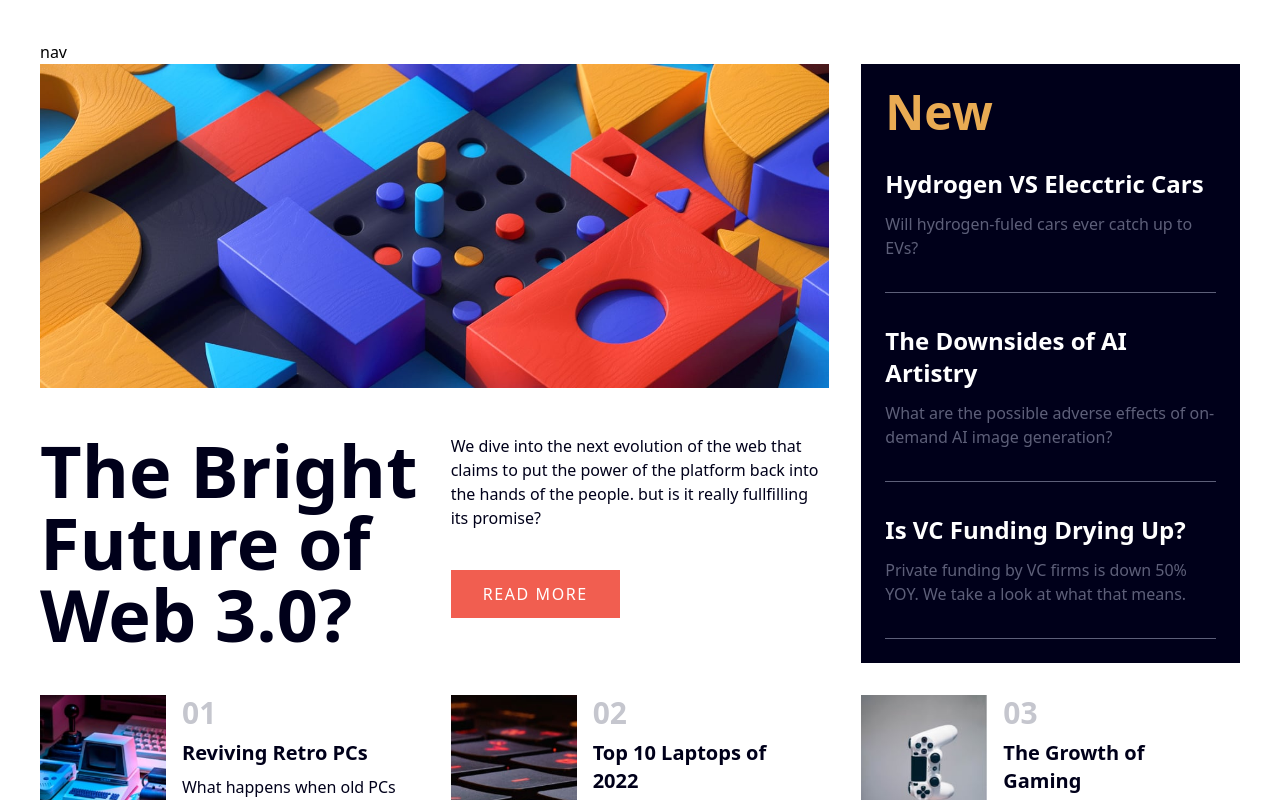
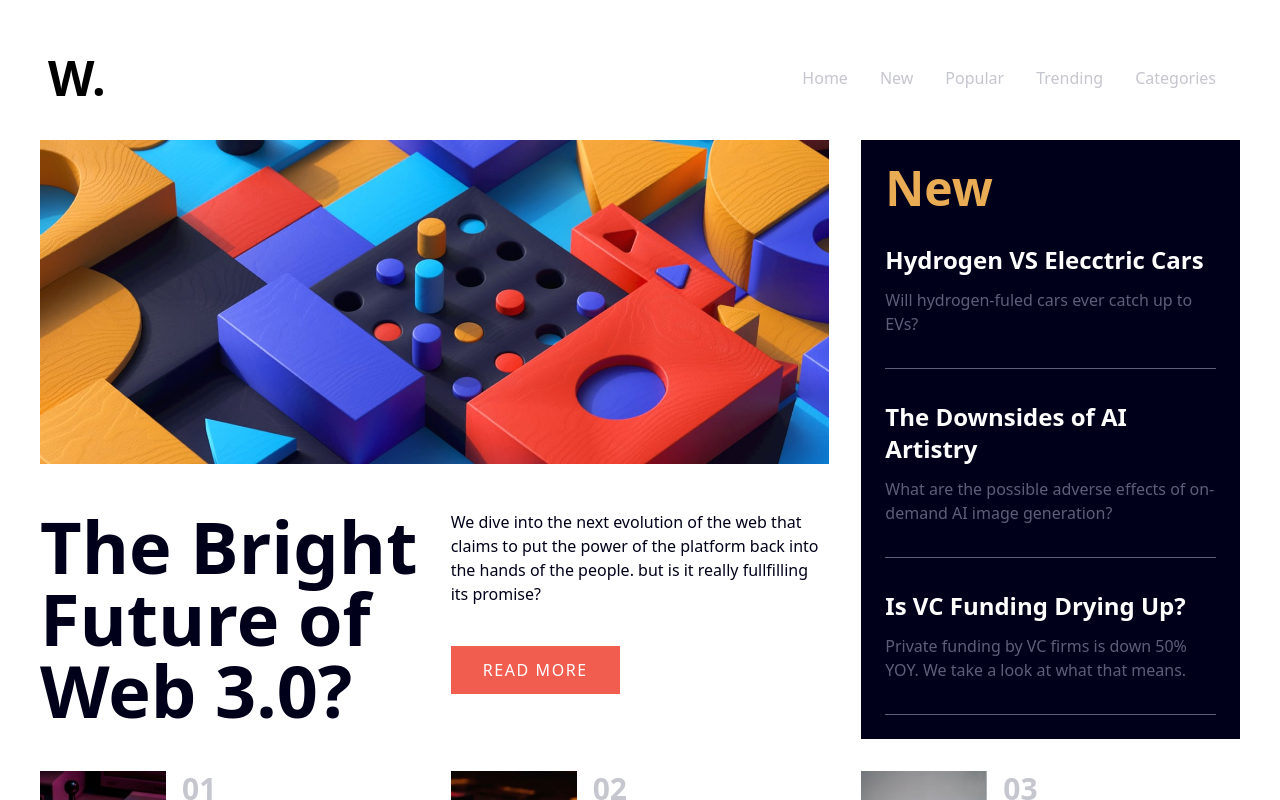
Before and after one commit to ronnie-rios/news-homepage, a React (Create React App) app in the folder frontend/: page / in a window 1280 px wide. Shown: the top 800 px of the page. Built offline with nearby package versions, Linux system fonts and the light colour scheme.

Commit message:
added navbar component

```diff
--- a/frontend/src/ui/Navbar.jsx
+++ b/frontend/src/ui/Navbar.jsx
@@ -2,9 +2,18 @@ import React from 'react'
 
 const Navbar = () => {
   return (
-    <div>
-        nav
+    <nav className="px-2 py-2.5 mb-6">
+    <div className="container flex flex-wrap items-center justify-between mx-auto">
+        <h1 className="self-center text-5xl  font-bold whitespace-nowrap">W.</h1>
+        <ul className="flex flex-row p-4 mt-4 md:flex-row md:space-x-8 md:mt-0 font-medium md:border-0">
+         <li className="block py-2 pl-3 pr-4 text-blue hover:text-black md:p-0">Home</li>
+          <li className="block py-2 pl-3 pr-4 text-blue hover:text-black md:p-0">New</li>
+          <li className="block py-2 pl-3 pr-4 text-blue hover:text-black md:p-0">Popular</li>
+          <li className="block py-2 pl-3 pr-4 text-blue hover:text-black md:p-0">Trending</li>
+          <li className="block py-2 pl-3 pr-4 text-blue hover:text-black md:p-0">Categories</li>
+        </ul>
     </div>
+  </nav>
   )
 }
 
```
